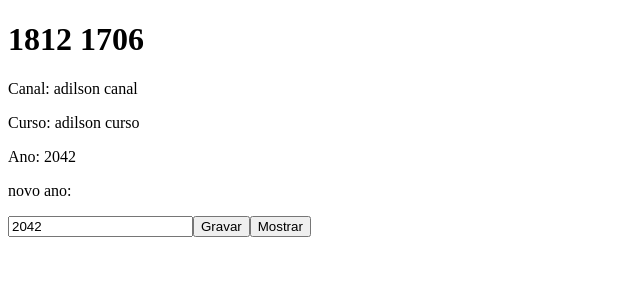
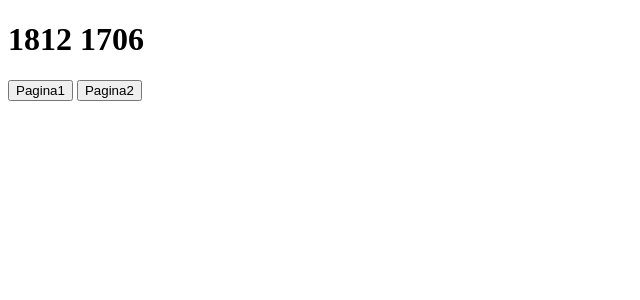
Before and after one commit to adilsonxdesouza/CursoReactBruno, a React app: page / in a window 1280 px wide. Shown: the top 300 px of the page, without its empty margins (0-640 px from the left). Built offline with nearby package versions, Linux system fonts and the light colour scheme.

Commit message:
aula28 route nativo

```diff
--- /dev/null
+++ b/src/AppRouteNativo.js
@@ -0,0 +1,45 @@
+import React from "react";
+import Pagina1 from "./componentes/Pagina1";
+import Pagina2 from "./componentes/Pagina2";
+
+export default function AppRouteNativo() {
+
+    const [pagina, setPagina] = React.useState(0);
+
+    React.useEffect(() => {
+        const url = window.location.href;
+        const p = url.split("?");
+        //linkPagina(p[1]);
+        setPagina(p[1]);
+        }
+
+    );
+
+    const linkPagina = (p) => {
+        if (p >= 1) {
+            window.open(`http://localhost:3030?${p}`, "_self");
+        } else {
+            window.open("http://localhost:3030", "_self");
+        }
+
+    }
+
+    const retornaPagina = () => {
+        if (pagina == 1) { return <Pagina1 /> } else
+            if (pagina == 2) { return <Pagina2 /> } else
+                return (
+                    <>
+                        <button onClick={() => linkPagina(1)}>Pagina1</button>&nbsp;
+                        <button onClick={() => linkPagina(2)}>Pagina2</button>&nbsp;
+                   </>
+                );
+    }
+    return (
+        <>
+            {retornaPagina()}
+        </>
+
+    );
+
+
+}
--- a/src/AppUseEffect.js
+++ b/src/AppUseEffect.js
@@ -13,6 +13,7 @@ export default function AppUseEffect() {
             document.title = `Contagem: ${contagem}`
 
         }      //O use effect é chamado quando a pag é carregada ou atualizada
+               // É como se fosse o PageLoad() do C# Web Forms
     );
 
     const [contagem, setContagem] = React.useState(0);
--- /dev/null
+++ b/src/componentes/Pagina1.js
@@ -0,0 +1,7 @@
+import React from "react";
+
+export default function Pagina1() {
+    return <div><h1>Pagina 1</h1></div> // Posso deixar assim sem parênteses mas tem que estar na mesma linha do return
+
+        ;
+}
--- /dev/null
+++ b/src/componentes/Pagina2.js
@@ -0,0 +1,8 @@
+import React from "react";
+
+export default function Pagina2() {
+    return (
+        <div><h1>Pagina 2</h1></div>
+
+    );
+}
--- a/src/index.js
+++ b/src/index.js
@@ -3,7 +3,8 @@ import ReactDOM from "react-dom";
 //import AppEventos from "./AppEventos";
 //import AppFormularios from "./AppFormularios";
 //import AppStateUnico from "./AppStateUnico"
-import AppGlobais from "./AppGlobais";
+//import AppGlobais from "./AppGlobais";
+import AppRouteNativo from "./AppRouteNativo";
 //import App from "./App";
 require('file-loader?name=[name].[ext]!./index.html'); // a ausência desta linha gera o erro de directory listing (mostrar o diretório ao invez da página index.html)
 
@@ -13,7 +14,7 @@ const app = document.getElementById("app");
 
     ReactDOM.render(
         <>
-            <AppGlobais/>
+            <AppRouteNativo/>
         </>,
 
         app
```
Also changed, not shown: 1 other file (tests, documents, lock files or other folders).
